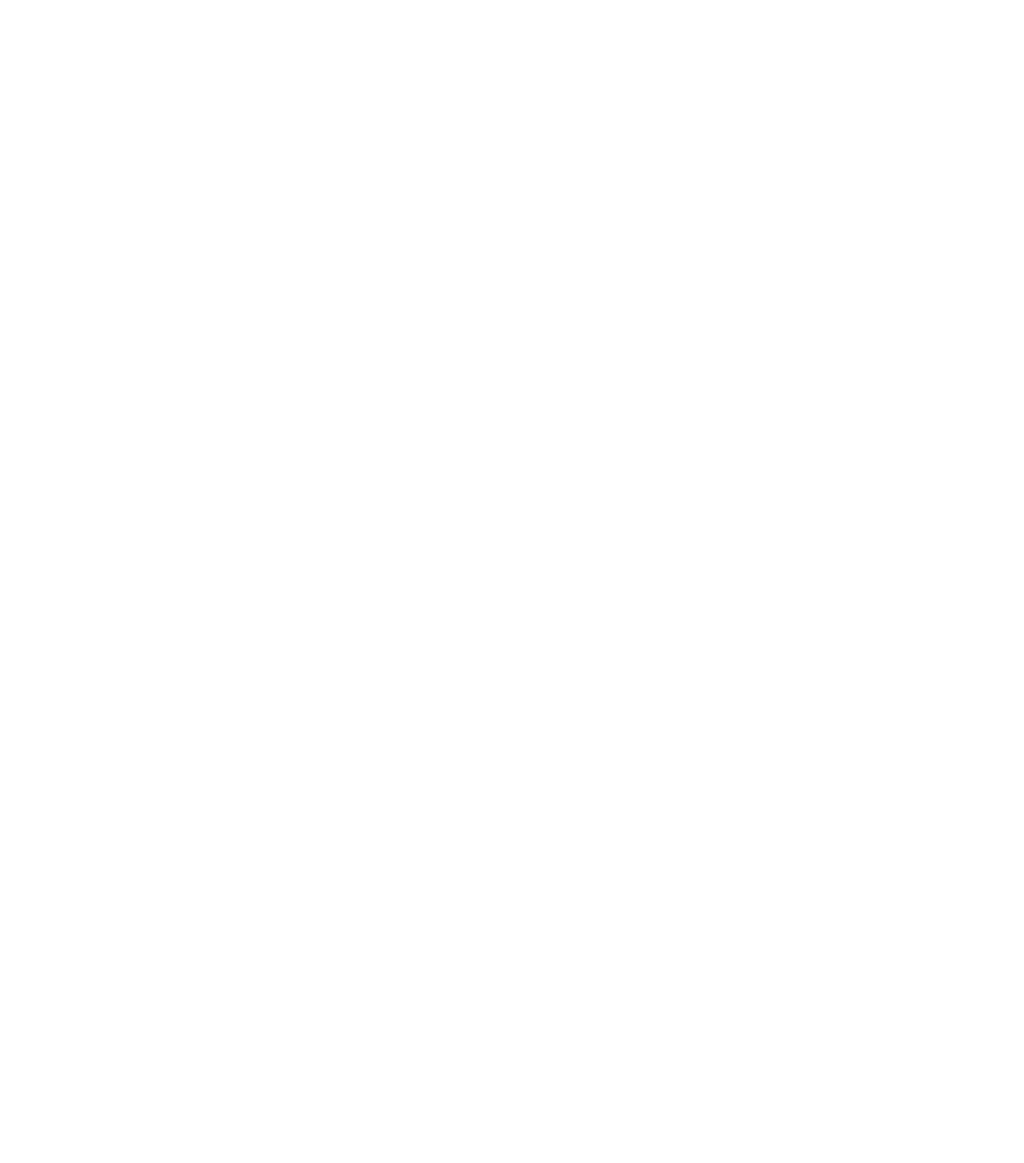
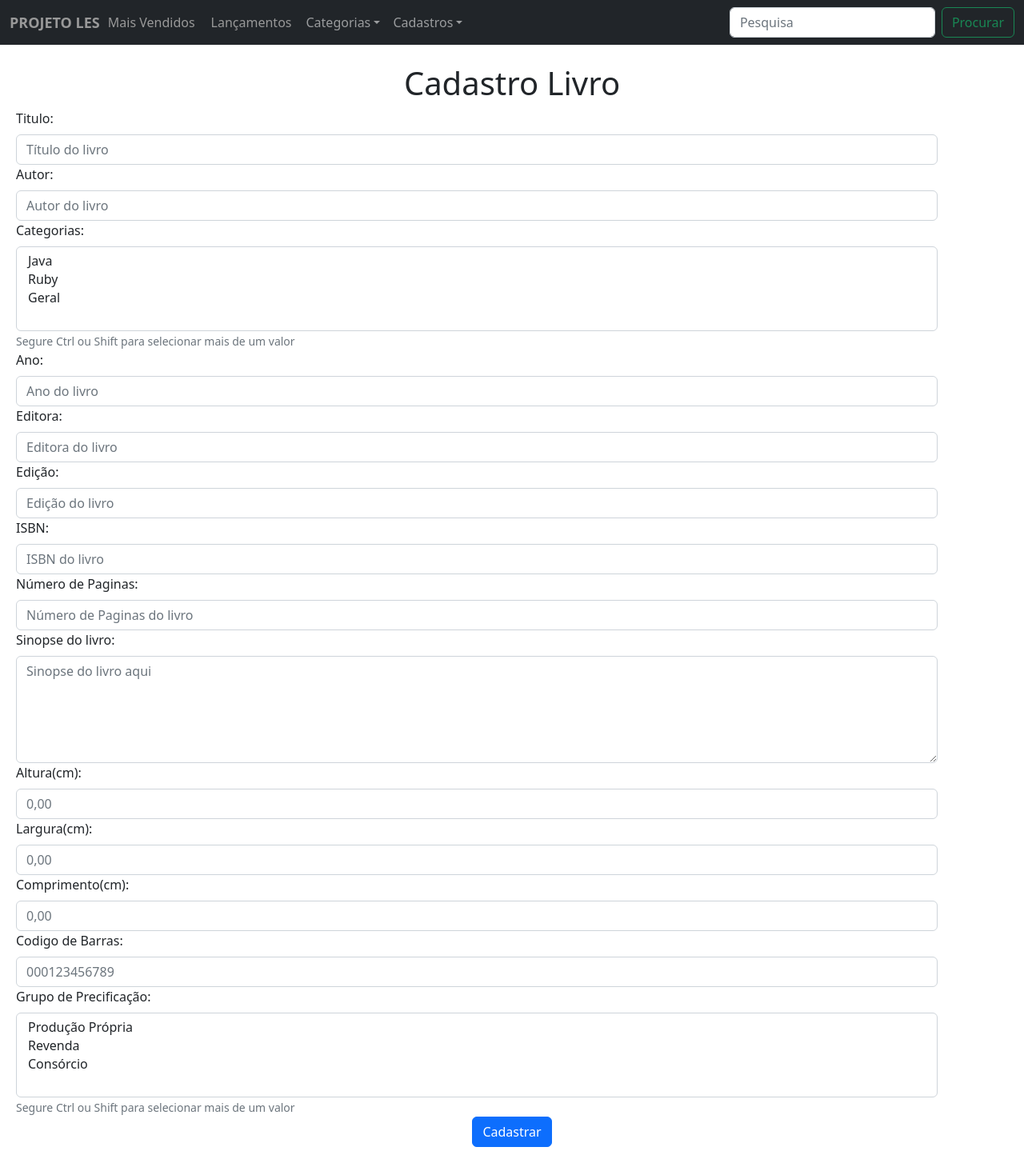
Before and after one commit to RaphaelBudin/projetoles, a React (Create React App) app: page /cadastro/livro in a window 1280 px wide. Before the commit this address had no page. Shown: the whole page at 80% size. Before the commit the page ends 800 px from the top, so only its background shows below. Built offline with nearby package versions, Linux system fonts and the light colour scheme.

Commit message:
Routing, Cad. Livro

```diff
--- a/src/components/Header/CustomNavbar.css
+++ b/src/components/Header/CustomNavbar.css
@@ -1,3 +1,30 @@
 .barra-pesquisa {
     width: 160px;
 }
+
+.link {
+    color: #999;
+    font-style: normal;
+    text-decoration: solid;
+    margin: auto;
+}
+
+.link:hover{
+    color: azure;
+}
+
+.brand {
+    font-size: large;
+    font-weight: bold;
+}
+
+.main-link {
+    margin: auto 10px;
+}
+
+.dropdown-link {
+    color: #888;
+    font-size: medium;
+    font-style: normal;
+    text-decoration: solid;
+}
--- a/src/components/Header/CustomNavbar.js
+++ b/src/components/Header/CustomNavbar.js
@@ -5,31 +5,37 @@
 import NavDropdown from "react-bootstrap/NavDropdown";
 import Button from "react-bootstrap/Button";
 import Form from "react-bootstrap/Form";
+import { Link } from "react-router-dom";
 
 export default function CustomNavbar() {
+  function clickHandler(event){
+    event.preventDefault();
+  }
+
   return (
     <Navbar collapseOnSelect expand="lg" bg="dark" variant="dark">
 
       <Container fluid>
 
-        <Navbar.Brand href="#home">Projeto LES</Navbar.Brand>
+        <Link to="/" className="link brand"> PROJETO LES </Link>
 
         <Navbar.Toggle aria-controls="responsive-navbar-nav" />
         <Navbar.Collapse id="responsive-navbar-nav">
 
           <Nav className="me-auto">
-            <Nav.Link href="/todos-livros">Todos os Livros</Nav.Link>
-            <Nav.Link href="/lancamentos">Lançamentos</Nav.Link>
+            <Link to="/mais-vendidos" className="link main-link">Mais Vendidos</Link>
+            <Link to="/lancamentos" className="link main-link">Lançamentos</Link>
 
             <NavDropdown title="Categorias" id="collasible-nav-dropdown">
-              <NavDropdown.Item href="/todos-livros/java">Java</NavDropdown.Item>
-              <NavDropdown.Item href="/todos-livros/ruby">Ruby</NavDropdown.Item>
-              <NavDropdown.Item href="/todos-livros/geral">Geral</NavDropdown.Item>
+              <Link to="/categorias/java" className="dropdown-link"> Java </Link> <br/>
+              <Link to="/categorias/java" className="dropdown-link"> Ruby </Link> <br/>
+              <Link to="/categorias/java" className="dropdown-link"> Geral</Link> <br/>
             </NavDropdown>
 
             <NavDropdown title="Cadastros" id="collasible-nav-dropdown">
-              <NavDropdown.Item href="/cadastro-livro">Cadastro Livro</NavDropdown.Item>
-              <NavDropdown.Item href="/cadastro-cliente">Cadastro Cliente</NavDropdown.Item>
+            <Link to="/cadastro/livro" className="dropdown-link"> Cadastro Livro </Link> <br/>
+            <Link to="/cadastro/cliente" className="dropdown-link"> Cadastro Cliente </Link> <br/>
+
             </NavDropdown>
           </Nav>
 
@@ -47,3 +53,16 @@
     </Navbar>
   );
 }
+
+/*
+        <Navbar.Brand href="/" >Projeto LES</Navbar.Brand>
+
+
+<NavDropdown.Item href="/todos-livros/java">Java</NavDropdown.Item>
+<NavDropdown.Item href="/todos-livros/ruby">Ruby</NavDropdown.Item>
+<NavDropdown.Item href="/todos-livros/geral">Geral</NavDropdown.Item>
+
+<NavDropdown.Item href="/cadastro-livro">Cadastro Livro</NavDropdown.Item>
+<NavDropdown.Item href="/cadastro-cliente">Cadastro Cliente</NavDropdown.Item>
+
+*/
--- a/src/index.js
+++ b/src/index.js
@@ -5,12 +5,22 @@
 import "bootstrap/dist/css/bootstrap.min.css";
 import { BrowserRouter, Routes, Route } from "react-router-dom";
 import CadastroLivro from "./pages/livro/CadastroLivro";
+import CadastroCliente from "./pages/cliente/CadastroCliente";
+import CustomNavbar from "./components/Header/CustomNavbar";
+import Lancamentos from "./components/Body/Lancamentos/Lancamentos";
+import MaisVendidos from "./components/Body/MaisVendidos/MaisVendidos";
 
 const root = ReactDOM.createRoot(document.getElementById("root"));
 root.render(
   <BrowserRouter>
+    <CustomNavbar />
     <Routes>
-      <Route exact path="/cadastro-livro" element={<CadastroLivro />} />
+      <Route path="cadastro" element={<CadastroLivro />}>
+        <Route exact path="livro" element={<CadastroLivro />} />
+        <Route exact path="cliente" element={<CadastroCliente />} />
+      </Route>
+      <Route exact path="/mais-vendidos" element={<MaisVendidos />} />
+      <Route exact path="/lancamentos" element={<Lancamentos />} />
       <Route exact path="/" element={<App />} />
     </Routes>
   </BrowserRouter>
--- a/src/pages/Home.js
+++ b/src/pages/Home.js
@@ -6,7 +6,6 @@
 export default function Home() {
   return (
     <div className="home">
-      <Header />
       <Body />
       <footer>
         <br/><br/><br/><br/>
--- a/src/pages/cliente/CadastroCliente.js
+++ b/src/pages/cliente/CadastroCliente.js
@@ -0,0 +1,5 @@
+import './CadastroCliente.css';
+
+export default function CadastroCliente(){
+    return <h1> Teste </h1>
+}
--- a/src/pages/livro/CadastroLivro.css
+++ b/src/pages/livro/CadastroLivro.css
@@ -0,0 +1,17 @@
+.centralizado {
+    text-align: center;
+}
+
+.input {
+    margin-left: 20px;
+    max-width: 90%;
+}
+
+.text-area{
+    border-color: gray;
+    border-radius: 5px;
+}
+
+.botao-submit{
+    margin-bottom: 20px;
+}
--- a/src/pages/livro/CadastroLivro.js
+++ b/src/pages/livro/CadastroLivro.js
@@ -1,44 +1,123 @@
 import "./CadastroLivro.css";
+import { React, useState } from "react";
 import Button from "react-bootstrap/Button";
 import Form from "react-bootstrap/Form";
 
-/*
-É necessário ter os seguintes dados:
-- Título
-- Autor
-- Categoria(s)
-- Ano
-- Editora
-- Edição
-- ISBN
-- Número de Páginas
-- Sinopse
-- Dimensões (altura, largura e profundidade)
-- Grupo de Precificação
-- Código de Barras
-*/
+const categorias = [
+  {label: "Java", value:"Java"},
+  {label: "Ruby", value:"Ruby"},
+  {label: "Geral", value:"Geral"},
+];
+const listCategorias = categorias.map((categoria) => {return <option> {categoria.label} </option>})
 
-export default function CadastroLivro() {
+const gruposPrecificacao = [
+  {label: "Produção Própria", value:"prod-propria"},
+  {label: "Revenda", value:"revenda"},
+  {label: "Consórcio", value:"consorcio"},
+];
+const listGruposPrecificacao = gruposPrecificacao.map((grupo) => {return <option> {grupo.label} </option>})
+
+export default function CadastroLivro(){
+  const [categorias, setCategorias] = useState([]);
+
   function submitHandler(event) {
     event.preventDefault();
+    alert('Produto cadastrado com sucesso!');
   }
+
+  function onSelectedOptionsChange(event){
+    //console.log(event.target.value);
+    setCategorias(prevState => [...prevState, event.target.value]);
+  }
+
+
   return (
     <Form onSubmit={submitHandler} className="">
-      <Form.Group className="" controlId="formTitulo">
-        <Form.Label> </Form.Label>
-        <Form.Control type="text" placeholder="Insira o Título do livro" />
-        <Form.Text className="text-muted">
-          Informe o título do livro aqui
-        </Form.Text>
+      <br/>
+      <h1 className="centralizado"> Cadastro Livro </h1>
+      <Form.Group className="input" controlId="formTitulo">
+        <Form.Label>Titulo:</Form.Label>
+        <Form.Control type="text" placeholder="Título do livro" required />
       </Form.Group>
 
-      <Form.Group className="" controlId="formAutor">
-        <Form.Label> </Form.Label>
-        <Form.Control type="text" placeholder="Insira o Autor do livro" />
-        <Form.Text className="text-muted">
-          Informe o Autor do livro aqui
-        </Form.Text>
+      <Form.Group className="input" controlId="formAutor">
+        <Form.Label>Autor:</Form.Label>
+        <Form.Control type="text" placeholder="Autor do livro" required />
       </Form.Group>
+
+      <Form.Group className="input" controlId="formCategorias">
+        <Form.Label>Categorias:</Form.Label>
+        <Form.Control as="select" multiple onChange={onSelectedOptionsChange} required>
+          {listCategorias}
+        </Form.Control>
+        <Form.Text>Segure Ctrl ou Shift para selecionar mais de um valor</Form.Text>
+      </Form.Group>
+
+      <Form.Group className="input" controlId="formAno">
+        <Form.Label>Ano:</Form.Label>
+        <Form.Control type="number" min="0" placeholder="Ano do livro" required/>
+      </Form.Group>
+
+      <Form.Group className="input" controlId="formEditora">
+        <Form.Label>Editora:</Form.Label>
+        <Form.Control type="text" placeholder="Editora do livro" required/>
+      </Form.Group>
+
+      <Form.Group className="input" controlId="formEdição">
+        <Form.Label>Edição:</Form.Label>
+        <Form.Control type="number" min="1" placeholder="Edição do livro" />
+      </Form.Group>
+
+      <Form.Group className="input" controlId="formISBN">
+        <Form.Label>ISBN:</Form.Label>
+        <Form.Control type="number" placeholder="ISBN do livro" required/>
+      </Form.Group>
+
+      <Form.Group className="input" controlId="formPaginas">
+        <Form.Label>Número de Paginas:</Form.Label>
+        <Form.Control type="number" min="1" placeholder="Número de Paginas do livro" required/>
+      </Form.Group>
+
+      <Form.Group className="input" controlId="formSinopse">
+        <Form.Label>Sinopse do livro:</Form.Label>
+        <br/>
+        <textarea rows="5" className="form-control" placeholder="Sinopse do livro aqui" required/>
+      </Form.Group>
+
+      <Form.Group className="input" controlId="formDimensao-altura">
+        <Form.Label>Altura(cm):</Form.Label>
+        <Form.Control type="number" min="0.00" placeholder="0,00" step="0.01"/>
+      </Form.Group>
+
+      <Form.Group className="input" controlId="formDimensao-largura">
+        <Form.Label>Largura(cm):</Form.Label>
+        <Form.Control type="number" min="0.00" placeholder="0,00" step="0.01"/>
+      </Form.Group>
+
+      <Form.Group className="input" controlId="formDimensao-comprimento">
+        <Form.Label>Comprimento(cm):</Form.Label>
+        <Form.Control type="number" min="0.00" placeholder="0,00" step="0.01"/>
+      </Form.Group>
+
+      <Form.Group className="input" controlId="formCodigoBarras">
+        <Form.Label>Codigo de Barras:</Form.Label>
+        <Form.Control type="number" min="111111111111" max="999999999999999" placeholder="000123456789"/>
+      </Form.Group>
+
+      <Form.Group className="input" controlId="formGrupoPrecificacao">
+        <Form.Label>Grupo de Precificação:</Form.Label>
+        <Form.Control as="select" multiple onChange={onSelectedOptionsChange} required>
+          {listGruposPrecificacao}
+        </Form.Control>
+        <Form.Text>Segure Ctrl ou Shift para selecionar mais de um valor</Form.Text>
+      </Form.Group>
+
+      <Form.Group className="centralizado botao-submit">
+        <Button variant="primary" type="submit" onSubmit={submitHandler}>
+          Cadastrar
+        </Button>
+      </Form.Group>
+
     </Form>
   );
 }
```
Also changed, not shown: 2 other files (tests, documents, lock files or other folders).
